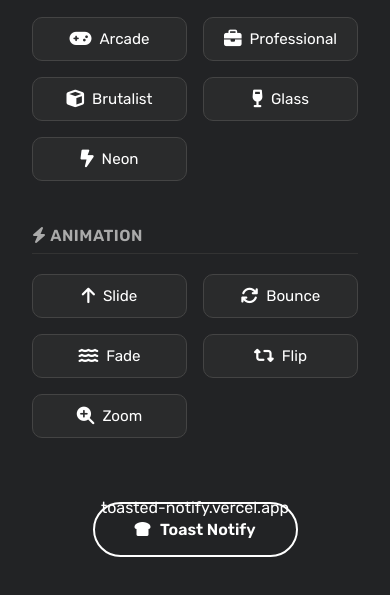
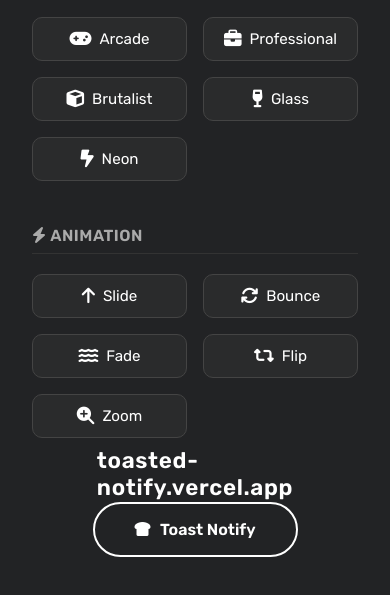
Before and after one commit to sudo-self/toast, a plain HTML site: page index.html in a window 390 px wide. Shown: the part 303-898 px from the top of the page. Drawn offline with Linux system fonts and the light colour scheme.

Commit message:
Update style.css

```diff
--- a/style.css
+++ b/style.css
@@ -3,12 +3,8 @@
   --author: "JesseJesse.com";
   --contact: "Jesse@JesseJesse.com";
   --description: "Toast Playground";
-  --keywords: "toast, notification, snackbar, animation, css effects, frosted glass, UI showcase, frontend demo, javascript, css, codepen";
-  --last-modified: "2025-05-13";
   --content-language: "en";
-  --generator: "HTML5, CSS3, JavaScript, Font Awesome, Google Fonts";
 }
-
 
 body {
   font-family: "Rubik", sans-serif;
@@ -198,7 +194,6 @@ h3 {
   box-shadow: 0 0 12px rgba(210, 180, 140, 0.25), 0 0 18px rgba(210, 180, 140, 0.15);
 }
 
-
 @keyframes slide {
   0% {
     opacity: 0;
@@ -272,32 +267,39 @@ h3 {
   }
 }
 
+/* Updated footer link with fixed bottom underline and mobile improvements */
 .footer-link {
   position: fixed;
   bottom: 1rem;
   left: 50%;
   transform: translateX(-50%);
   font-family: "Rubik", sans-serif;
-  font-size: 1rem;
+  font-size: 1.1rem;
+  font-weight: 600;
+  letter-spacing: 0.03em;
   color: white;
   cursor: pointer;
   text-decoration: none;
-  padding: 0.5rem 0;
+  padding: 0.75rem 0;
   user-select: none;
   overflow: visible;
+
+  position: fixed;
+
 }
 
 .footer-link::after {
   content: "";
   position: absolute;
   left: 0;
-  bottom: -4px;
+  bottom: -5px;
   width: 100%;
-  height: 2px;
+  height: 3px;
   background: #d2a679;
   opacity: 0;
-  transform: translateY(4px);
+  transform: translateY(6px);
   transition: transform 0.3s ease, opacity 0.3s ease;
+  border-radius: 2px;
 }
 
 .footer-link:hover::after,
@@ -305,3 +307,17 @@ h3 {
   opacity: 1;
   transform: translateY(0);
 }
+
+
+@media (max-width: 480px) {
+  .footer-link {
+    font-size: 1.4rem;
+    padding: 1rem 0;
+    bottom: 1.5rem;
+  }
+  .footer-link::after {
+    height: 4px;
+    bottom: -6px;
+    transform: translateY(8px);
+  }
+}
```
